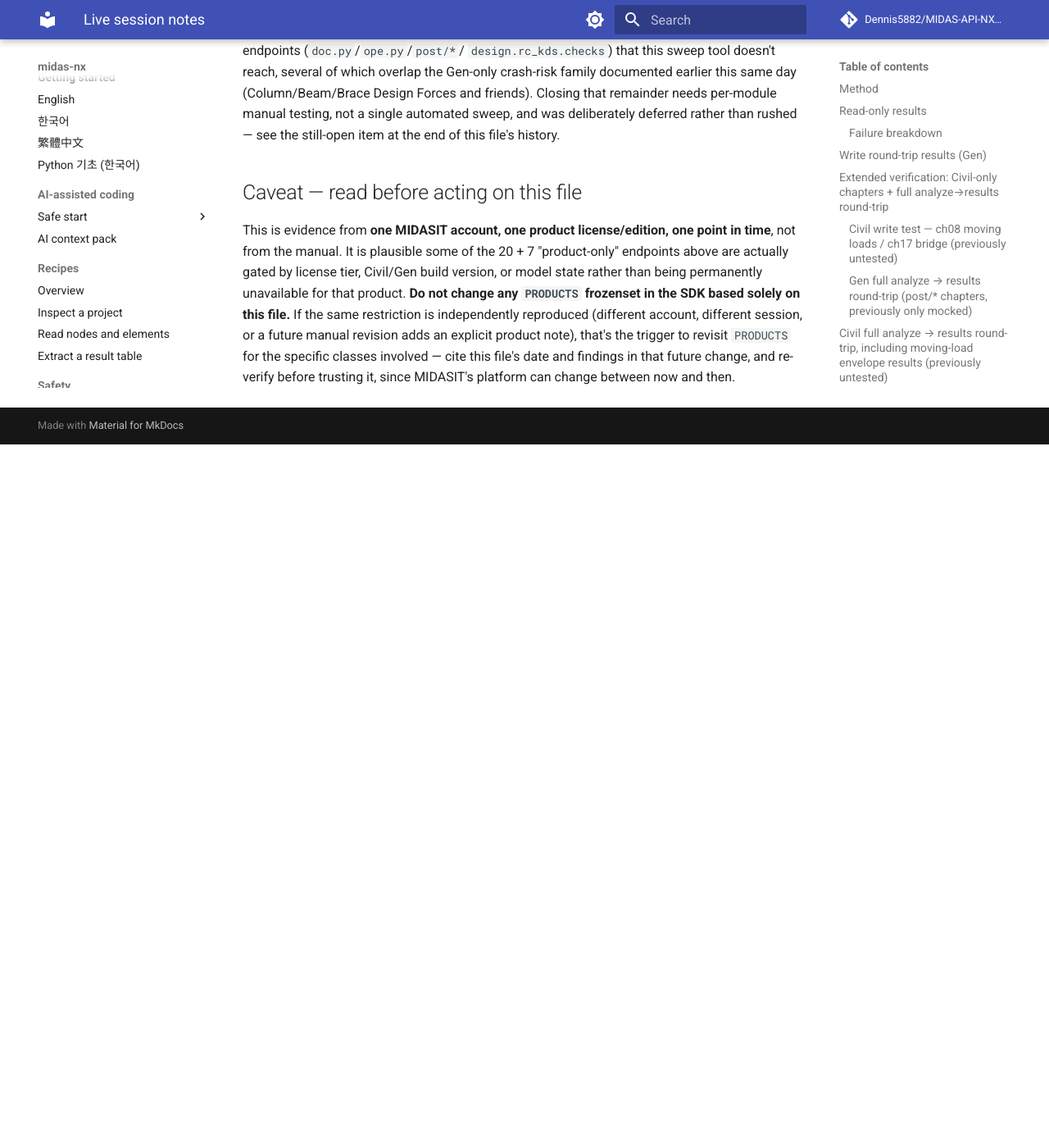
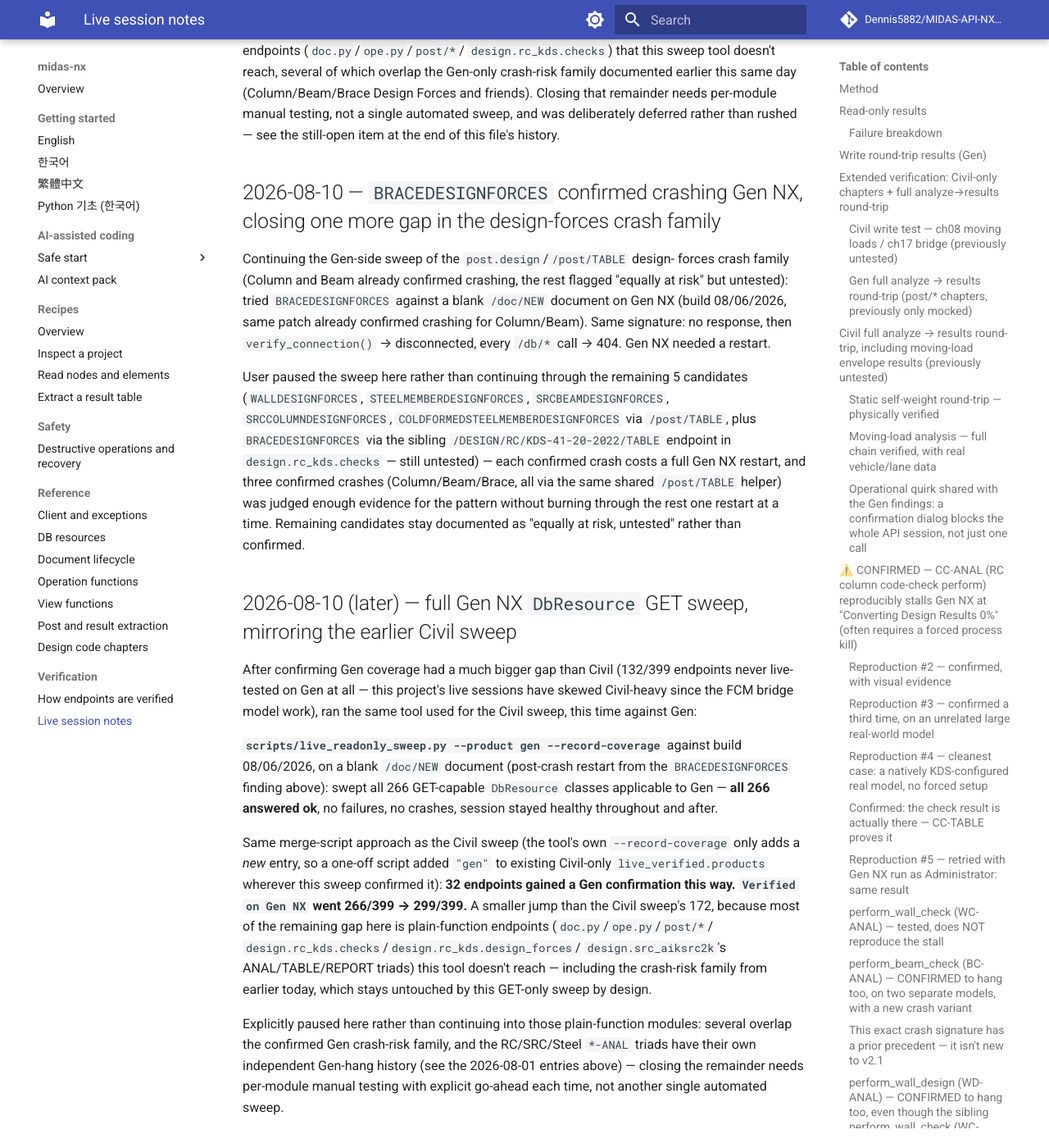
Before and after one commit to Dennis5882/MIDAS-API-NX-SDK, an MkDocs documentation site: the page built from docs/live_verification_notes.md, in a window 1280 px wide and 1400 px high, scrolled down 97223 px. Shown: the whole window at 82% size. Built offline with MkDocs 1.6.1 and Material for MkDocs 9.7.7, drawn with Linux system fonts in a browser that asks for light colours; comment, search, counter and statistics services are not loaded; before the commit the page ends 97765 px from its top, so only the background shows below that.

Commit message:
fix: confirm BRACEDESIGNFORCES crashes Gen NX, full Gen DbResource sweep
Continuing the Gen-side sweep of the post.design/post/TABLE design-
forces crash family (Column and Beam already confirmed crashing):
BRACEDESIGNFORCES reproduces the same signature on Gen NX (build
08/06/2026, blank /doc/NEW document) -- no response, then
verify_connection() -> disconnected, every /db/* call -> 404. The
remaining 5 post/TABLE candidates and the sibling KDS-endpoint Brace
stay documented as "equally at risk, untested" -- paused rather than
burning through more restart cycles once the pattern (three
independently-crashing siblings sharing only a TABLE_TYPE naming
convention) was clear.

Separately, ran scripts/live_readonly_sweep.py --product gen (mirroring
the earlier Civil sweep) across all 266 GET-capable DbResource classes
-- all answered ok, no crashes. Merged "gen" into 32 existing Civil-only
live_verified entries the sweep reconfirmed. Verified on Gen NX:
266/399 -> 299/399.

Co-Authored-By: Claude Sonnet 5 <noreply@anthropic.com>

```diff
--- a/docs/live_verification_notes.md
+++ b/docs/live_verification_notes.md
@@ -4327,6 +4327,61 @@ needs per-module manual testing, not a single automated sweep, and was
 deliberately deferred rather than rushed — see the still-open item at the
 end of this file's history.
 
+## 2026-08-10 — `BRACEDESIGNFORCES` confirmed crashing Gen NX, closing one more gap in the design-forces crash family
+
+Continuing the Gen-side sweep of the `post.design`/`/post/TABLE` design-
+forces crash family (Column and Beam already confirmed crashing, the
+rest flagged "equally at risk" but untested): tried `BRACEDESIGNFORCES`
+against a blank `/doc/NEW` document on Gen NX (build 08/06/2026, same
+patch already confirmed crashing for Column/Beam). Same signature: no
+response, then `verify_connection()` → disconnected, every `/db/*` call
+→ 404. Gen NX needed a restart.
+
+User paused the sweep here rather than continuing through the remaining
+5 candidates (`WALLDESIGNFORCES`, `STEELMEMBERDESIGNFORCES`,
+`SRCBEAMDESIGNFORCES`, `SRCCOLUMNDESIGNFORCES`,
+`COLDFORMEDSTEELMEMBERDESIGNFORCES` via `/post/TABLE`, plus
+`BRACEDESIGNFORCES` via the sibling `/DESIGN/RC/KDS-41-20-2022/TABLE`
+endpoint in `design.rc_kds.checks` — still untested) — each confirmed
+crash costs a full Gen NX restart, and three confirmed crashes
+(Column/Beam/Brace, all via the same shared `/post/TABLE` helper) was
+judged enough evidence for the pattern without burning through the rest
+one restart at a time. Remaining candidates stay documented as "equally
+at risk, untested" rather than confirmed.
+
+## 2026-08-10 (later) — full Gen NX `DbResource` GET sweep, mirroring the earlier Civil sweep
+
+After confirming Gen coverage had a much bigger gap than Civil (132/399
+endpoints never live-tested on Gen at all — this project's live sessions
+have skewed Civil-heavy since the FCM bridge model work), ran the same
+tool used for the Civil sweep, this time against Gen:
+
+**`scripts/live_readonly_sweep.py --product gen --record-coverage`**
+against build 08/06/2026, on a blank `/doc/NEW` document (post-crash
+restart from the `BRACEDESIGNFORCES` finding above): swept all 266
+GET-capable `DbResource` classes applicable to Gen — **all 266 answered
+ok**, no failures, no crashes, session stayed healthy throughout and
+after.
+
+Same merge-script approach as the Civil sweep (the tool's own
+`--record-coverage` only adds a *new* entry, so a one-off script added
+`"gen"` to existing Civil-only `live_verified.products` wherever this
+sweep confirmed it): **32 endpoints gained a Gen confirmation this way.
+`Verified on Gen NX` went 266/399 → 299/399.** A smaller jump than the
+Civil sweep's 172, because most of the remaining gap here is
+plain-function endpoints (`doc.py`/`ope.py`/`post/*`/
+`design.rc_kds.checks`/`design.rc_kds.design_forces`/
+`design.src_aiksrc2k`'s ANAL/TABLE/REPORT triads) this tool doesn't
+reach — including the crash-risk family from earlier today, which stays
+untouched by this GET-only sweep by design.
+
+Explicitly paused here rather than continuing into those plain-function
+modules: several overlap the confirmed Gen crash-risk family, and the
+RC/SRC/Steel `*-ANAL` triads have their own independent Gen-hang history
+(see the 2026-08-01 entries above) — closing the remainder needs
+per-module manual testing with explicit go-ahead each time, not another
+single automated sweep.
+
 ## Caveat — read before acting on this file
 
 This is evidence from **one MIDASIT account, one product license/edition,
```
Also changed, not shown: PLAN.md (+1 -1 lines), ROADMAP.md (+4 -2 lines), docs/coverage.json, 1 other file.
